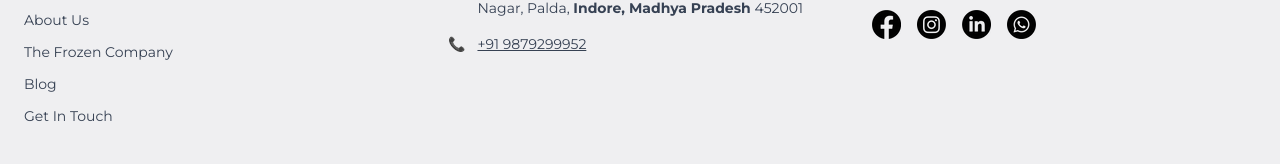
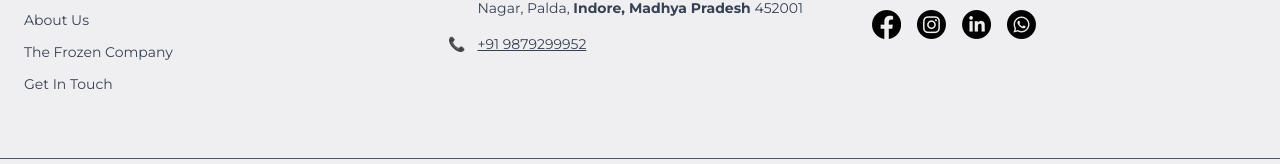
Before and after one commit to aashishngts/pal-frozen, a React (Vite) app: page / in a window 1280 px wide. Shown: the part 2552-2716 px from the top of the page. Built offline with nearby package versions, Linux system fonts and the light colour scheme.

Commit message:
blog remove from footer

```diff
--- a/src/components/Footer.jsx
+++ b/src/components/Footer.jsx
@@ -47,12 +47,6 @@ export default function Footer() {
             <li>
               <NavLink to="/pal-fresh" className="hover:text-green-800">
                 The Frozen Company
-              </NavLink>
-            </li>
-
-            <li>
-              <NavLink to="/blog" className="hover:text-green-800">
-                Blog
               </NavLink>
             </li>
 
```
